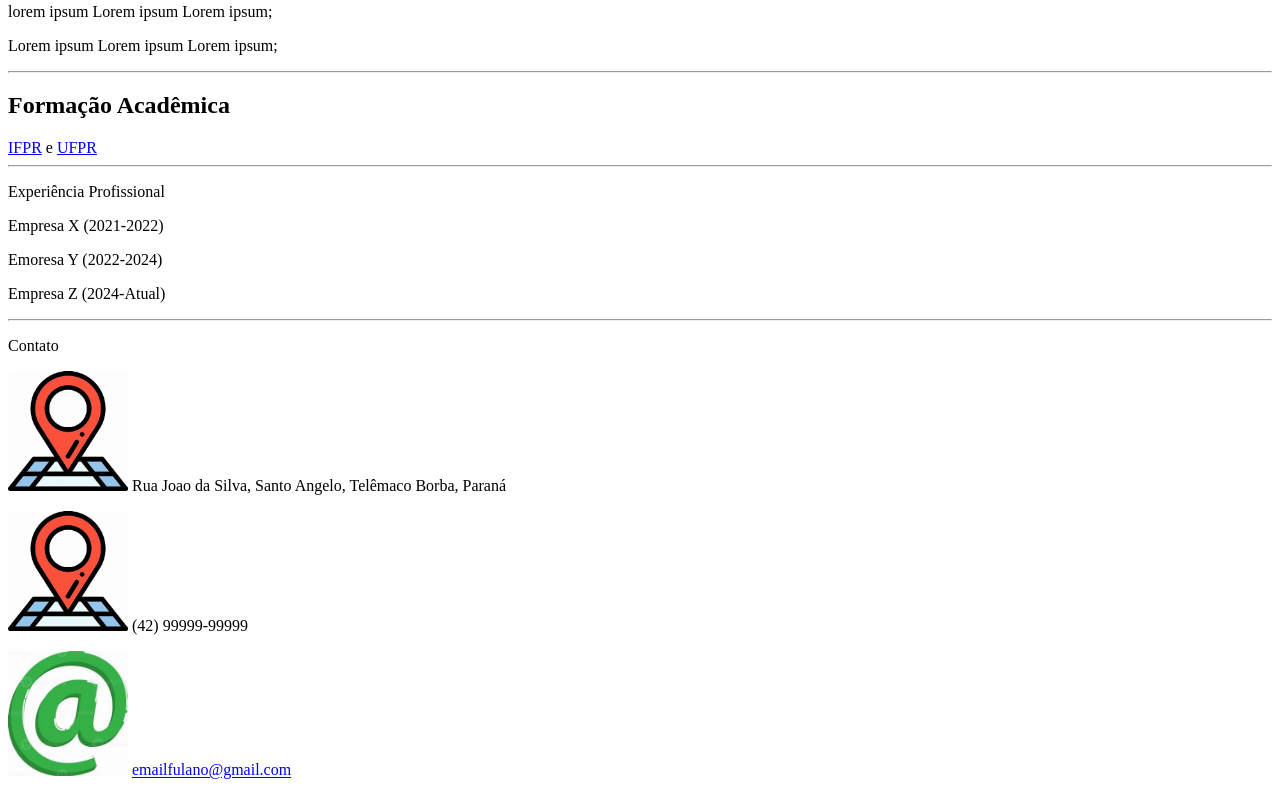
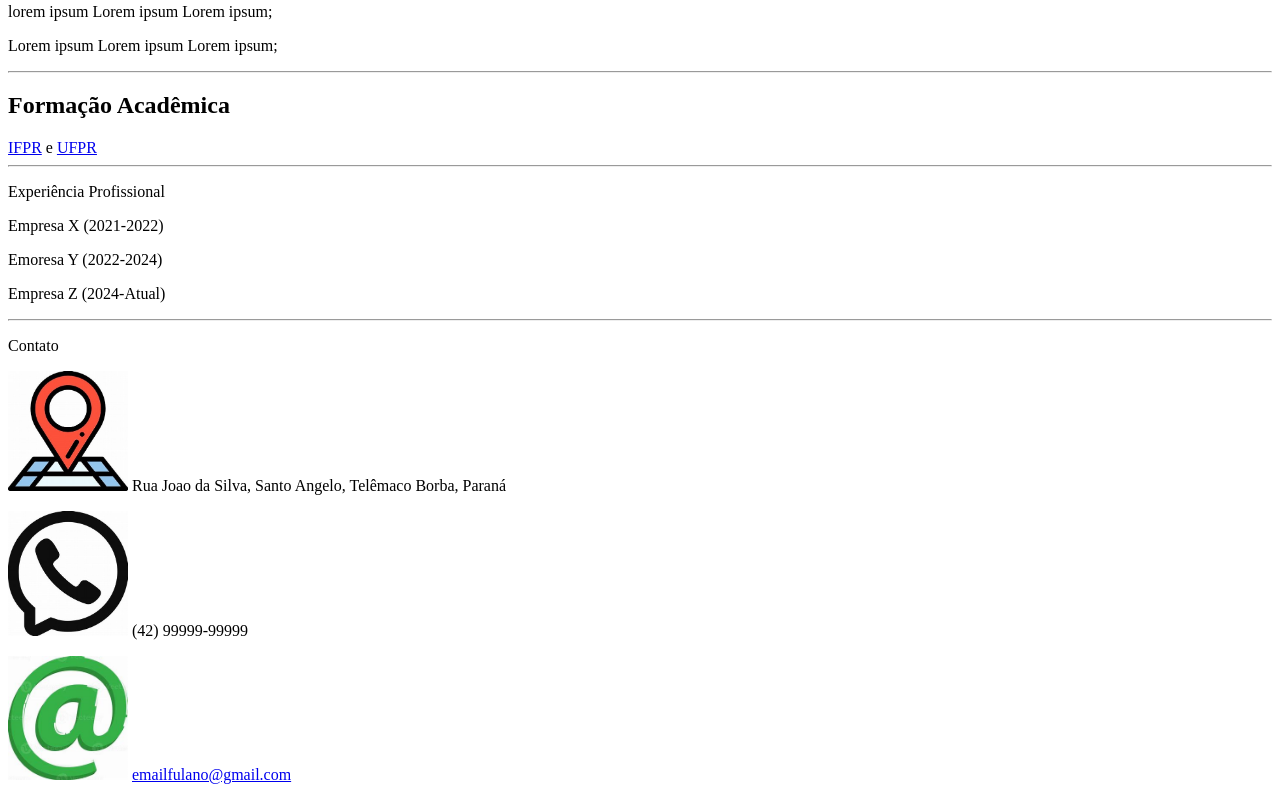
Before and after one commit to trechinski/Curriculo_FulanoTal, a plain HTML site: page index.html in a window 1280 px wide. Shown: the part 425-1225 px from the top of the page. Drawn offline with Linux system fonts and the light colour scheme.

Commit message:
alteraçoes

```diff
--- a/index.html
+++ b/index.html
@@ -30,8 +30,8 @@
             <p> Empresa Z (2024-Atual) </p>
             <hr>
             <p> Contato
-            <p> <img src="/imagens/OIP.PNG" width="120"></img> Rua Joao da Silva, Santo Angelo, Telêmaco Borba, Paraná</p>
-            <p> <img src="/imagens/OIP.png" width="120"></img>  (42) 99999-99999 </p>
-            <p> </p><img src="/imagens/OIP (2).PNG" width="120"></img>  <a href="mailto:emailfulano@gmail.com">emailfulano@gmail.com</a></p>
+            <p> <img src="/imagens/OIP.png" width="120"></img> Rua Joao da Silva, Santo Angelo, Telêmaco Borba, Paraná</p>
+            <p> <img src="/imagens/OIP (1).png" width="120"></img>  (42) 99999-99999 </p>
+            <p> <img src="/imagens/OIP (2).png" width="120"></img>  <a href="mailto:emailfulano@gmail.com">emailfulano@gmail.com</a></p>
         </body>
 </html>
```
